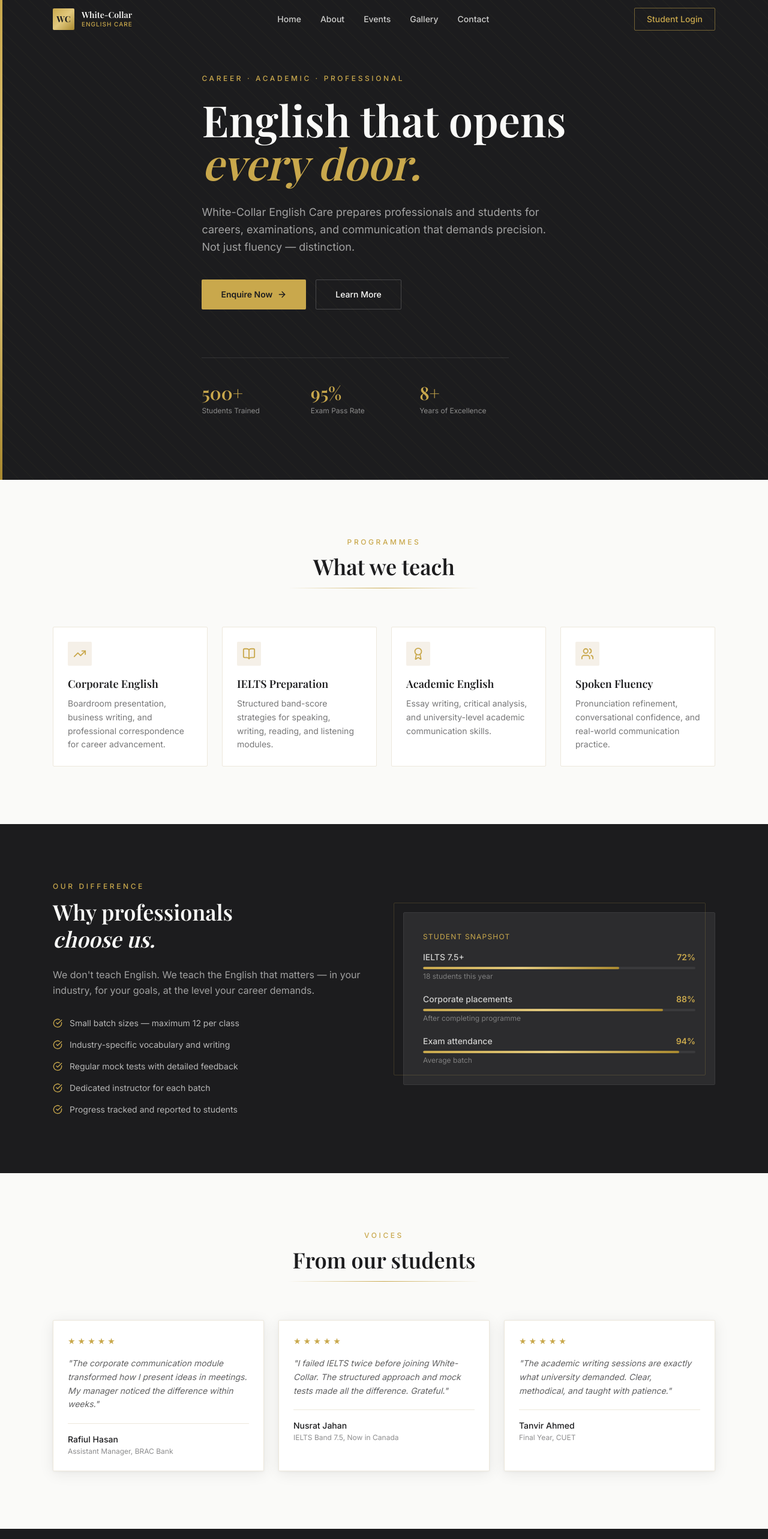
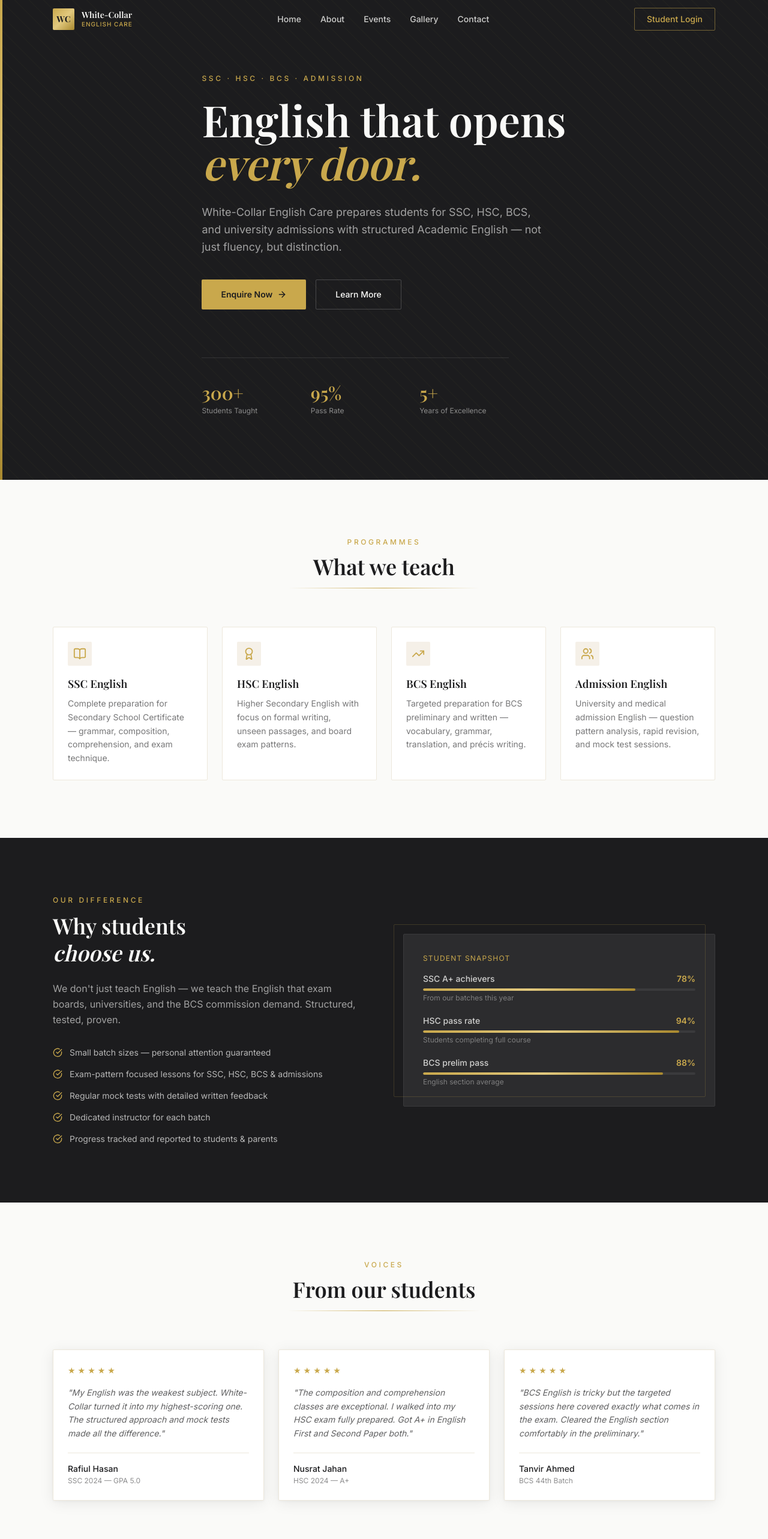
Before and after one commit to taw-ssif26/WhiteCollar, a Next.js app in the folder frontend/: page /home in a window 1280 px wide. Shown: the top 2566 px of the page at 60% size. Built offline with nearby package versions, Linux system fonts and the light colour scheme; a web font is replaced by a local one.

Commit message:
Update page.tsx

```diff
--- a/frontend/app/(public)/home/page.tsx
+++ b/frontend/app/(public)/home/page.tsx
@@ -6,22 +6,12 @@ export default function HomePage() {
     <div className="bg-ivory">
       {/* ── Hero ─────────────────────────────────────────────────────────── */}
       <section className="relative min-h-screen bg-charcoal flex items-center overflow-hidden">
-        {/* Subtle gold texture overlay */}
-        <div
-          className="absolute inset-0 opacity-[0.03]"
-          style={{
-            backgroundImage:
-              "repeating-linear-gradient(45deg, #C9A84C 0, #C9A84C 1px, transparent 0, transparent 50%)",
-            backgroundSize: "24px 24px",
-          }}
-        />
-        {/* Gold accent bar */}
+        <div className="absolute inset-0 opacity-[0.03]" style={{ backgroundImage: "repeating-linear-gradient(45deg, #C9A84C 0, #C9A84C 1px, transparent 0, transparent 50%)", backgroundSize: "24px 24px" }} />
         <div className="absolute left-0 top-0 bottom-0 w-1 bg-gold-gradient" />
-
         <div className="relative max-w-6xl mx-auto px-6 pt-24 pb-20">
           <div className="max-w-3xl animate-fade-up">
             <p className="text-gold text-xs tracking-[0.3em] uppercase font-medium mb-6">
-              Career · Academic · Professional
+              SSC · HSC · BCS · Admission
             </p>
             <h1 className="font-serif text-ivory text-5xl sm:text-6xl lg:text-7xl font-semibold leading-[1.1] mb-8">
               English that opens
@@ -29,32 +19,22 @@ export default function HomePage() {
               <span className="italic text-gold">every door.</span>
             </h1>
             <p className="text-ivory/60 text-lg leading-relaxed max-w-xl mb-10">
-              White-Collar English Care prepares professionals and students for
-              careers, examinations, and communication that demands precision.
-              Not just fluency — distinction.
+              White-Collar English Care prepares students for SSC, HSC, BCS, and university admissions with structured Academic English — not just fluency, but distinction.
             </p>
             <div className="flex flex-col sm:flex-row gap-4">
-              <Link
-                href="/contact"
-                className="inline-flex items-center justify-center gap-2 px-8 py-3.5 bg-gold text-charcoal text-sm font-semibold rounded-sm hover:bg-gold-light transition-colors"
-              >
+              <Link href="/contact" className="inline-flex items-center justify-center gap-2 px-8 py-3.5 bg-gold text-charcoal text-sm font-semibold rounded-sm hover:bg-gold-light transition-colors">
                 Enquire Now <ArrowRight size={16} />
               </Link>
-              <Link
-                href="/about"
-                className="inline-flex items-center justify-center gap-2 px-8 py-3.5 border border-ivory/20 text-ivory text-sm font-medium rounded-sm hover:border-ivory/50 transition-colors"
-              >
+              <Link href="/about" className="inline-flex items-center justify-center gap-2 px-8 py-3.5 border border-ivory/20 text-ivory text-sm font-medium rounded-sm hover:border-ivory/50 transition-colors">
                 Learn More
               </Link>
             </div>
           </div>
-
-          {/* Stats */}
           <div className="mt-20 grid grid-cols-3 gap-8 border-t border-ivory/10 pt-10 max-w-lg">
             {[
-              { value: "500+", label: "Students Trained" },
-              { value: "95%", label: "Exam Pass Rate" },
-              { value: "8+", label: "Years of Excellence" },
+              { value: "300+", label: "Students Taught" },
+              { value: "95%", label: "Pass Rate" },
+              { value: "5+", label: "Years of Excellence" },
             ].map((stat) => (
               <div key={stat.label}>
                 <p className="font-serif text-gold text-3xl font-semibold">{stat.value}</p>
@@ -68,48 +48,22 @@ export default function HomePage() {
       {/* ── What We Offer ─────────────────────────────────────────────────── */}
       <section className="max-w-6xl mx-auto px-6 py-24">
         <div className="text-center mb-16">
-          <p className="text-gold text-xs tracking-[0.3em] uppercase font-medium mb-3">
-            Programmes
-          </p>
-          <h2 className="font-serif text-charcoal text-4xl font-semibold">
-            What we teach
-          </h2>
+          <p className="text-gold text-xs tracking-[0.3em] uppercase font-medium mb-3">Programmes</p>
+          <h2 className="font-serif text-charcoal text-4xl font-semibold">What we teach</h2>
           <div className="gold-divider max-w-xs mx-auto mt-4" />
         </div>
-
         <div className="grid grid-cols-1 md:grid-cols-2 lg:grid-cols-4 gap-6">
           {[
-            {
-              icon: <TrendingUp size={22} className="text-gold" />,
-              title: "Corporate English",
-              desc: "Boardroom presentation, business writing, and professional correspondence for career advancement.",
-            },
-            {
-              icon: <BookOpen size={22} className="text-gold" />,
-              title: "IELTS Preparation",
-              desc: "Structured band-score strategies for speaking, writing, reading, and listening modules.",
-            },
-            {
-              icon: <Award size={22} className="text-gold" />,
-              title: "Academic English",
-              desc: "Essay writing, critical analysis, and university-level academic communication skills.",
-            },
-            {
-              icon: <Users size={22} className="text-gold" />,
-              title: "Spoken Fluency",
-              desc: "Pronunciation refinement, conversational confidence, and real-world communication practice.",
-            },
+            { icon: <BookOpen size={22} className="text-gold" />, title: "SSC English", desc: "Complete preparation for Secondary School Certificate — grammar, composition, comprehension, and exam technique." },
+            { icon: <Award size={22} className="text-gold" />, title: "HSC English", desc: "Higher Secondary English with focus on formal writing, unseen passages, and board exam patterns." },
+            { icon: <TrendingUp size={22} className="text-gold" />, title: "BCS English", desc: "Targeted preparation for BCS preliminary and written — vocabulary, grammar, translation, and précis writing." },
+            { icon: <Users size={22} className="text-gold" />, title: "Admission English", desc: "University and medical admission English — question pattern analysis, rapid revision, and mock test sessions." },
           ].map((item) => (
-            <div
-              key={item.title}
-              className="p-6 border border-cream-dark bg-white rounded-sm hover:shadow-premium-lg hover:border-gold/30 transition-all duration-300 group"
-            >
+            <div key={item.title} className="p-6 border border-cream-dark bg-white rounded-sm hover:shadow-premium-lg hover:border-gold/30 transition-all duration-300 group">
               <div className="w-10 h-10 rounded-sm bg-cream flex items-center justify-center mb-4 group-hover:bg-gold/10 transition-colors">
                 {item.icon}
               </div>
-              <h3 className="font-serif text-charcoal text-lg font-semibold mb-2">
-                {item.title}
-              </h3>
+              <h3 className="font-serif text-charcoal text-lg font-semibold mb-2">{item.title}</h3>
               <p className="text-charcoal/60 text-sm leading-relaxed">{item.desc}</p>
             </div>
           ))}
@@ -121,25 +75,21 @@ export default function HomePage() {
         <div className="max-w-6xl mx-auto px-6">
           <div className="grid grid-cols-1 lg:grid-cols-2 gap-16 items-center">
             <div>
-              <p className="text-gold text-xs tracking-[0.3em] uppercase font-medium mb-3">
-                Our Difference
-              </p>
+              <p className="text-gold text-xs tracking-[0.3em] uppercase font-medium mb-3">Our Difference</p>
               <h2 className="font-serif text-ivory text-4xl font-semibold leading-tight mb-6">
-                Why professionals
-                <br />
-                <span className="italic">choose us.</span>
+                Why students
+                <br /><span className="italic">choose us.</span>
               </h2>
               <p className="text-ivory/60 text-base leading-relaxed mb-8">
-                We don't teach English. We teach the English that matters — in
-                your industry, for your goals, at the level your career demands.
+                We don't just teach English — we teach the English that exam boards, universities, and the BCS commission demand. Structured, tested, proven.
               </p>
               <div className="flex flex-col gap-4">
                 {[
-                  "Small batch sizes — maximum 12 per class",
-                  "Industry-specific vocabulary and writing",
-                  "Regular mock tests with detailed feedback",
+                  "Small batch sizes — personal attention guaranteed",
+                  "Exam-pattern focused lessons for SSC, HSC, BCS & admissions",
+                  "Regular mock tests with detailed written feedback",
                   "Dedicated instructor for each batch",
-                  "Progress tracked and reported to students",
+                  "Progress tracked and reported to students & parents",
                 ].map((point) => (
                   <div key={point} className="flex items-start gap-3">
                     <CheckCircle size={16} className="text-gold mt-0.5 shrink-0" />
@@ -148,17 +98,15 @@ export default function HomePage() {
                 ))}
               </div>
             </div>
-
-            {/* Visual block */}
             <div className="relative">
               <div className="absolute -top-4 -left-4 w-full h-full border border-gold/20 rounded-sm" />
               <div className="bg-charcoal-light border border-charcoal-muted rounded-sm p-8">
                 <p className="text-gold text-xs tracking-widest uppercase mb-4">Student snapshot</p>
                 <div className="space-y-5">
                   {[
-                    { label: "IELTS 7.5+", sub: "18 students this year", pct: 72 },
-                    { label: "Corporate placements", sub: "After completing programme", pct: 88 },
-                    { label: "Exam attendance", sub: "Average batch", pct: 94 },
+                    { label: "SSC A+ achievers", sub: "From our batches this year", pct: 78 },
+                    { label: "HSC pass rate", sub: "Students completing full course", pct: 94 },
+                    { label: "BCS prelim pass", sub: "English section average", pct: 88 },
                   ].map((item) => (
                     <div key={item.label}>
                       <div className="flex justify-between mb-1.5">
@@ -166,10 +114,7 @@ export default function HomePage() {
                         <span className="text-gold text-sm font-semibold">{item.pct}%</span>
                       </div>
                       <div className="h-1 bg-charcoal-muted rounded-full overflow-hidden">
-                        <div
-                          className="h-full bg-gold-gradient rounded-full"
-                          style={{ width: `${item.pct}%` }}
-                        />
+                        <div className="h-full bg-gold-gradient rounded-full" style={{ width: `${item.pct}%` }} />
                       </div>
                       <p className="text-ivory/40 text-xs mt-1">{item.sub}</p>
                     </div>
@@ -185,41 +130,18 @@ export default function HomePage() {
       <section className="max-w-6xl mx-auto px-6 py-24">
         <div className="text-center mb-16">
           <p className="text-gold text-xs tracking-[0.3em] uppercase font-medium mb-3">Voices</p>
-          <h2 className="font-serif text-charcoal text-4xl font-semibold">
-            From our students
-          </h2>
+          <h2 className="font-serif text-charcoal text-4xl font-semibold">From our students</h2>
           <div className="gold-divider max-w-xs mx-auto mt-4" />
         </div>
         <div className="grid grid-cols-1 md:grid-cols-3 gap-6">
           {[
-            {
-              name: "Rafiul Hasan",
-              role: "Assistant Manager, BRAC Bank",
-              text: "The corporate communication module transformed how I present ideas in meetings. My manager noticed the difference within weeks.",
-            },
-            {
-              name: "Nusrat Jahan",
-              role: "IELTS Band 7.5, Now in Canada",
-              text: "I failed IELTS twice before joining White-Collar. The structured approach and mock tests made all the difference. Grateful.",
-            },
-            {
-              name: "Tanvir Ahmed",
-              role: "Final Year, CUET",
-              text: "The academic writing sessions are exactly what university demanded. Clear, methodical, and taught with patience.",
-            },
+            { name: "Rafiul Hasan", role: "SSC 2024 — GPA 5.0", text: "My English was the weakest subject. White-Collar turned it into my highest-scoring one. The structured approach and mock tests made all the difference." },
+            { name: "Nusrat Jahan", role: "HSC 2024 — A+", text: "The composition and comprehension classes are exceptional. I walked into my HSC exam fully prepared. Got A+ in English First and Second Paper both." },
+            { name: "Tanvir Ahmed", role: "BCS 44th Batch", text: "BCS English is tricky but the targeted sessions here covered exactly what comes in the exam. Cleared the English section comfortably in the preliminary." },
           ].map((t) => (
-            <div
-              key={t.name}
-              className="p-6 border border-cream-dark bg-white rounded-sm shadow-premium"
-            >
-              <div className="flex gap-1 mb-4">
-                {Array.from({ length: 5 }).map((_, i) => (
-                  <span key={i} className="text-gold text-sm">★</span>
-                ))}
-              </div>
-              <p className="text-charcoal/70 text-sm leading-relaxed mb-5 italic">
-                "{t.text}"
-              </p>
+            <div key={t.name} className="p-6 border border-cream-dark bg-white rounded-sm shadow-premium">
+              <div className="flex gap-1 mb-4">{Array.from({ length: 5 }).map((_, i) => <span key={i} className="text-gold text-sm">★</span>)}</div>
+              <p className="text-charcoal/70 text-sm leading-relaxed mb-5 italic">"{t.text}"</p>
               <div className="border-t border-cream-dark pt-4">
                 <p className="font-medium text-charcoal text-sm">{t.name}</p>
                 <p className="text-charcoal/50 text-xs mt-0.5">{t.role}</p>
@@ -233,16 +155,9 @@ export default function HomePage() {
       <section className="bg-charcoal py-20">
         <div className="max-w-2xl mx-auto px-6 text-center">
           <div className="gold-divider mb-8 max-w-xs mx-auto" />
-          <h2 className="font-serif text-ivory text-3xl sm:text-4xl font-semibold leading-tight mb-5">
-            Ready to begin?
-          </h2>
-          <p className="text-ivory/60 text-base mb-8">
-            Every great career is built on clear communication. Yours starts here.
-          </p>
-          <Link
-            href="/contact"
-            className="inline-flex items-center gap-2 px-10 py-4 bg-gold text-charcoal text-sm font-semibold rounded-sm hover:bg-gold-light transition-colors"
-          >
+          <h2 className="font-serif text-ivory text-3xl sm:text-4xl font-semibold leading-tight mb-5">Ready to begin?</h2>
+          <p className="text-ivory/60 text-base mb-8">Every great result starts with the right preparation. Yours starts here.</p>
+          <Link href="/contact" className="inline-flex items-center gap-2 px-10 py-4 bg-gold text-charcoal text-sm font-semibold rounded-sm hover:bg-gold-light transition-colors">
             Get in Touch <ArrowRight size={16} />
           </Link>
           <div className="gold-divider mt-8 max-w-xs mx-auto" />
```
